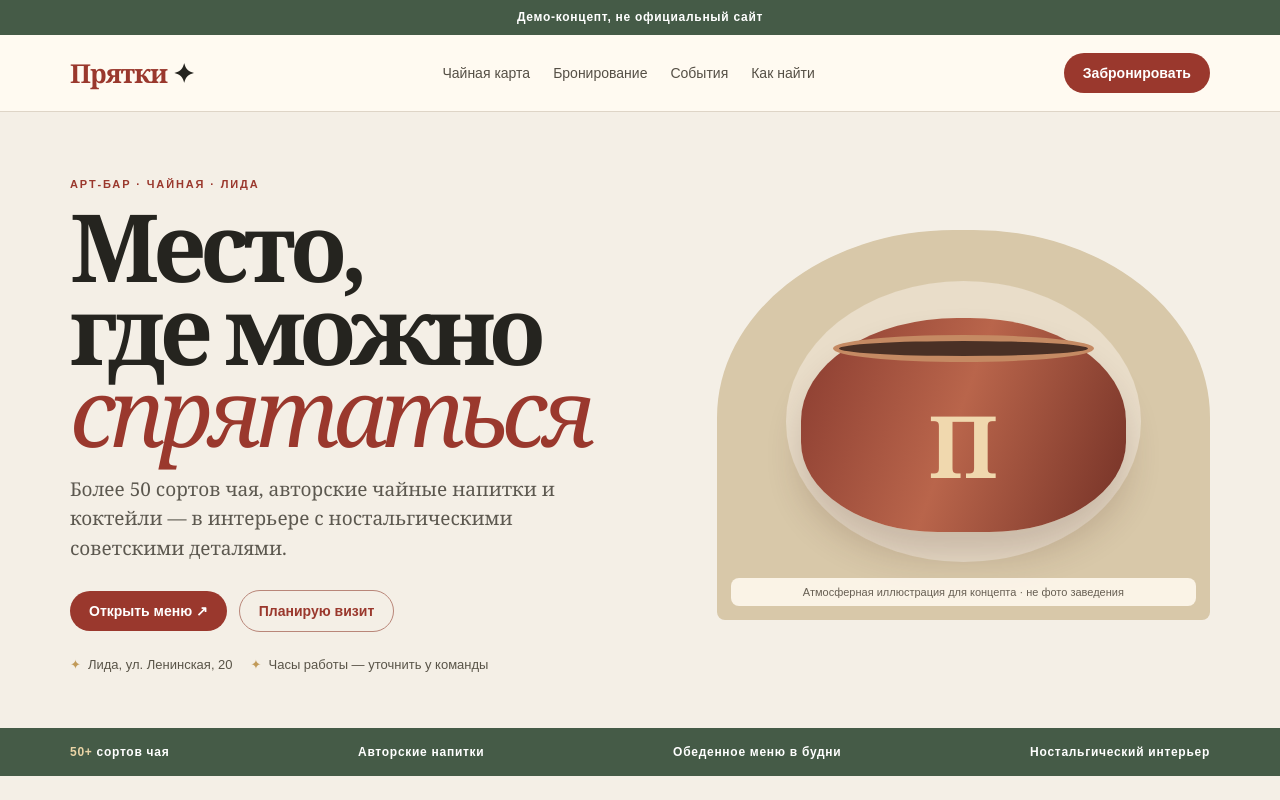
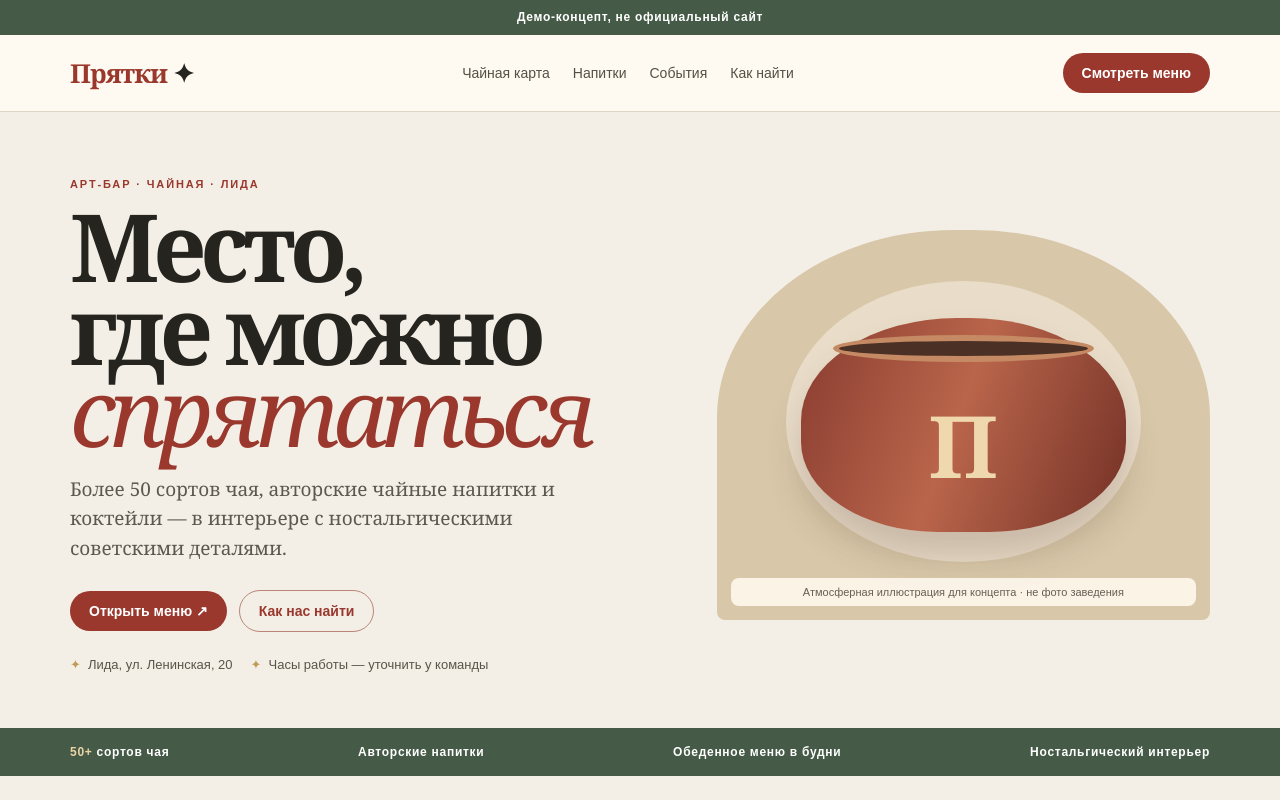
Before and after one commit to arsukoch/business-demo-arsu, a plain HTML site: page pryatki/index.html in a window 1280 px wide. Shown: the top 800 px of the page. Drawn offline with Linux system fonts and the light colour scheme.

Commit message:
Remove booking from Piryatki demo

```diff
--- a/pryatki/index.html
+++ b/pryatki/index.html
@@ -14,17 +14,16 @@
 </head>
 <body>
   <div class="demo"><strong>Демо-концепт, не официальный сайт</strong></div>
-  <header class="mast"><div class="wrap nav"><a class="logo" href="#top"><span>Прятки</span> ✦</a><nav class="navlinks"><a href="#menu">Чайная карта</a><a href="#booking">Бронирование</a><a href="#events">События</a><a href="#address">Как найти</a></nav><a class="nav-cta" href="#booking">Забронировать</a></div></header>
+  <header class="mast"><div class="wrap nav"><a class="logo" href="#top"><span>Прятки</span> ✦</a><nav class="navlinks"><a href="#menu">Чайная карта</a><a href="#drinks">Напитки</a><a href="#events">События</a><a href="#address">Как найти</a></nav><a class="nav-cta" href="#menu">Смотреть меню</a></div></header>
   <main id="top">
-    <div class="wrap hero"><div class="hero-grid"><div><div class="eyebrow">Арт-бар · чайная · Лида</div><h1>Место,<br>где можно <em>спрятаться</em></h1><p>Более 50 сортов чая, авторские чайные напитки и коктейли — в интерьере с ностальгическими советскими деталями.</p><div class="actions"><a class="button" href="#menu">Открыть меню ↗</a><a class="button outline" href="#booking">Планирую визит</a></div><div class="hero-meta"><span>Лида, ул. Ленинская, 20</span><span>Часы работы — уточнить у команды</span></div></div><div class="visual" aria-label="Декоративная иллюстрация чайной чашки"><div class="tea-art"></div><div class="visual-label">Атмосферная иллюстрация для концепта · не фото заведения</div></div></div></div>
+    <div class="wrap hero"><div class="hero-grid"><div><div class="eyebrow">Арт-бар · чайная · Лида</div><h1>Место,<br>где можно <em>спрятаться</em></h1><p>Более 50 сортов чая, авторские чайные напитки и коктейли — в интерьере с ностальгическими советскими деталями.</p><div class="actions"><a class="button" href="#menu">Открыть меню ↗</a><a class="button outline" href="#address">Как нас найти</a></div><div class="hero-meta"><span>Лида, ул. Ленинская, 20</span><span>Часы работы — уточнить у команды</span></div></div><div class="visual" aria-label="Декоративная иллюстрация чайной чашки"><div class="tea-art"></div><div class="visual-label">Атмосферная иллюстрация для концепта · не фото заведения</div></div></div></div>
     <div class="quick"><div class="wrap"><span><b>50+</b> сортов чая</span><span>Авторские напитки</span><span>Обеденное меню в будни</span><span>Ностальгический интерьер</span></div></div>
     <section id="menu"><div class="wrap"><div class="section-head"><div><div class="eyebrow">QR-меню</div><h2>Выберите настроение</h2></div><p>В демо показаны категории. Полный состав меню и цены можно уточнить у команды — здесь они не выдуманы.</p></div><div class="menu-grid"><article class="menu-card"><span class="symbol">♨</span><div><span class="menu-count">50+ СОРТОВ</span><h3>Чайная карта</h3><p>Чай на разный вкус и настроение.</p></div></article><article class="menu-card"><span class="symbol">✧</span><div><span class="menu-count">АВТОРСКОЕ</span><h3>Чайные напитки</h3><p>Авторские сочетания от команды.</p></div></article><article class="menu-card"><span class="symbol">◒</span><div><span class="menu-count">БАР</span><h3>Коктейли</h3><p>Напитки для долгих разговоров.</p></div></article><article class="menu-card"><span class="symbol">☼</span><div><span class="menu-count">ПО БУДНЯМ</span><h3>Обеденное меню</h3><p>Доступно в будни. Состав уточните у команды.</p></div></article></div><div class="actions"><a class="button" href="#booking">Попросить актуальное меню ↗</a></div></div></section>
-    <section><div class="wrap"><div class="feature"><div><div class="eyebrow">Авторские напитки</div><h2>Любопытство — хороший повод заглянуть</h2><p>Чайные напитки и коктейли — часть авторского характера «Пряток». Спросите команду, что есть в меню сегодня.</p><a class="button outline" href="#booking">Уточнить у команды</a></div><div class="drinks"><div class="drink"><b>Чайная классика</b><small>Выбор из чайной карты · уточнить состав</small></div><div class="drink"><b>Авторский чай</b><small>Фирменные сочетания · уточнить варианты</small></div><div class="drink"><b>Коктейльная карта</b><small>Актуальный выбор · уточнить у команды</small></div><div class="drink"><b>Обед в будни</b><small>Меню и наличие · уточнить у команды</small></div></div></div></div></section>
-    <section id="booking"><div class="wrap"><div class="booking"><div><div class="eyebrow">Ваш вечер начинается здесь</div><h2>Запланируйте визит</h2><p>Оставьте удобный способ связи и пожелания. Условия, время и подтверждение бронирования уточните у команды «Пряток».</p><p><b>Адрес:</b> Лида, ул. Ленинская, 20</p></div><form onsubmit="event.preventDefault();document.getElementById('result').textContent='Это демо-форма. Для подтверждения бронирования уточните детали у команды «Пряток».'"><input aria-label="Имя" placeholder="Как к вам обращаться?" required><input aria-label="Телефон" type="tel" placeholder="Ваш телефон или мессенджер" required><select aria-label="Повод визита"><option selected>Повод визита — уточнить у команды</option><option>Чайная встреча</option><option>Коктейли</option><option>Обед в будни</option><option>Другое</option></select><input aria-label="Желаемая дата" placeholder="Желаемая дата — уточнить у команды"><textarea aria-label="Пожелания" placeholder="Пожелания к визиту"></textarea><button class="button" type="submit">Запросить бронирование ↗</button><p class="form-note" id="result">Демо-форма пока не отправляет данные. Подтверждение и условия — уточнить у команды.</p></form></div></div></section>
+    <section id="drinks"><div class="wrap"><div class="feature"><div><div class="eyebrow">Авторские напитки</div><h2>Любопытство — хороший повод заглянуть</h2><p>Чайные напитки и коктейли — часть авторского характера «Пряток». Спросите команду, что есть в меню сегодня.</p><a class="button outline" href="https://instagram.com/pryatki.bar" target="_blank" rel="noopener noreferrer">Instagram «Пряток» ↗</a></div><div class="drinks"><div class="drink"><b>Чайная классика</b><small>Выбор из чайной карты · уточнить состав</small></div><div class="drink"><b>Авторский чай</b><small>Фирменные сочетания · уточнить варианты</small></div><div class="drink"><b>Коктейльная карта</b><small>Актуальный выбор · уточнить у команды</small></div><div class="drink"><b>Обед в будни</b><small>Меню и наличие · уточнить у команды</small></div></div></div></div></section>
     <section id="events"><div class="wrap"><div class="section-head"><div><div class="eyebrow">Поводы заглянуть</div><h2>Новости и события</h2></div><p>Актуальное расписание событий не подтверждено. Уточните у команды, что запланировано сейчас.</p></div><div class="events"><article class="event"><span class="tag">События</span><h3>Что происходит в «Прятках»?</h3><p>Уточните у команды актуальные события и ближайшие даты.</p></article><article class="event"><span class="tag">Обеденное меню</span><h3>Обеды в будни</h3><p>Состав и наличие блюд на сегодня — уточнить у команды.</p></article></div></div></section>
     <section id="address"><div class="wrap"><div class="address"><div><div class="eyebrow">Найдите своё место</div><h2>Лида, Ленинская, 20</h2><p>Арт-бар и чайная «Прятки»</p><div class="social"><a href="https://instagram.com/pryatki.bar" target="_blank" rel="noopener noreferrer">Instagram ↗</a><span>Часы работы — уточнить у команды</span></div></div><a class="button" href="https://yandex.by/maps/org/124898773860/" target="_blank" rel="noopener noreferrer">Открыть на карте ↗</a></div></div></section>
   </main>
   <footer><div class="wrap">Демо-концепт, не официальный сайт «Пряток». Актуальное меню, часы работы и условия бронирования уточняйте у команды.</div></footer>
-  <div class="sticky"><a class="button" href="#menu">Меню</a><a class="button outline" href="#booking">Бронирование</a></div>
+  <div class="sticky"><a class="button" href="#menu">Меню</a><a class="button outline" href="#address">Как найти</a></div>
 </body>
 </html>
```
